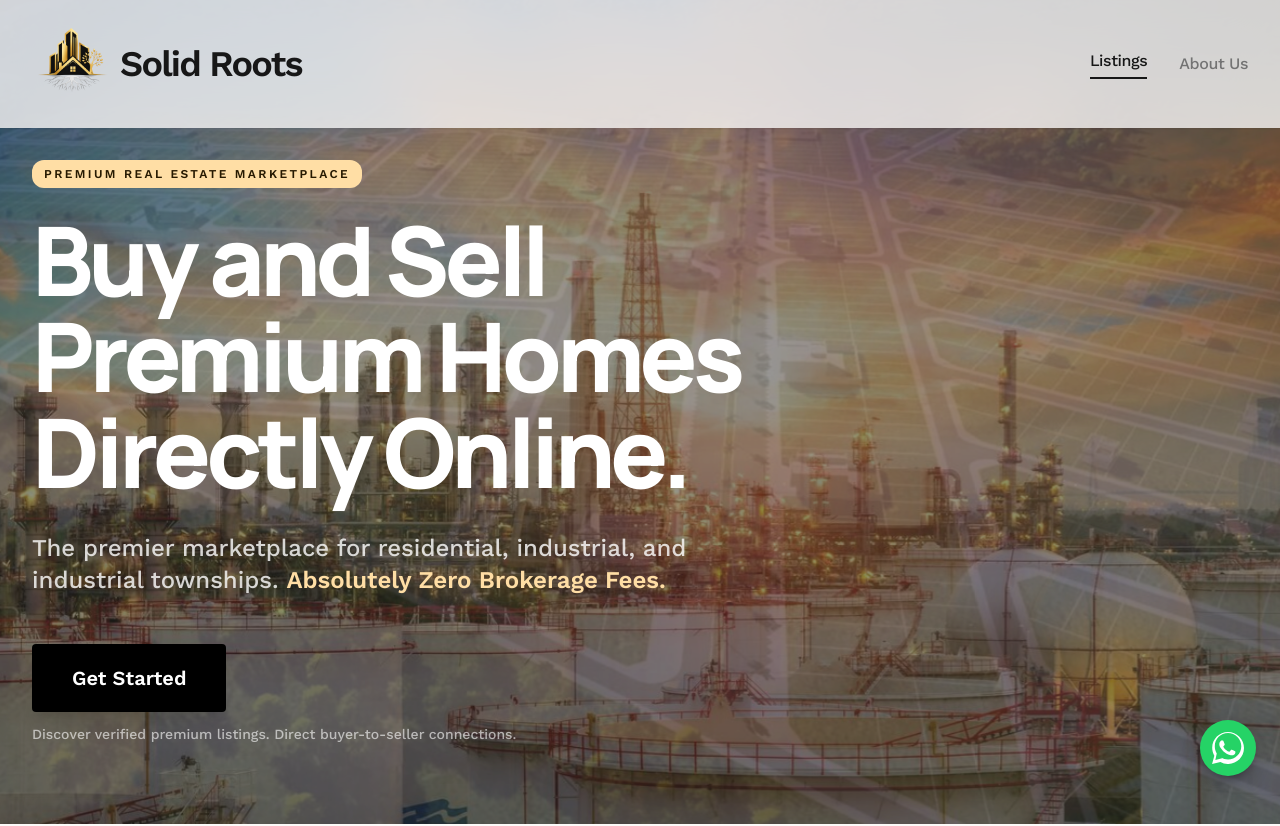
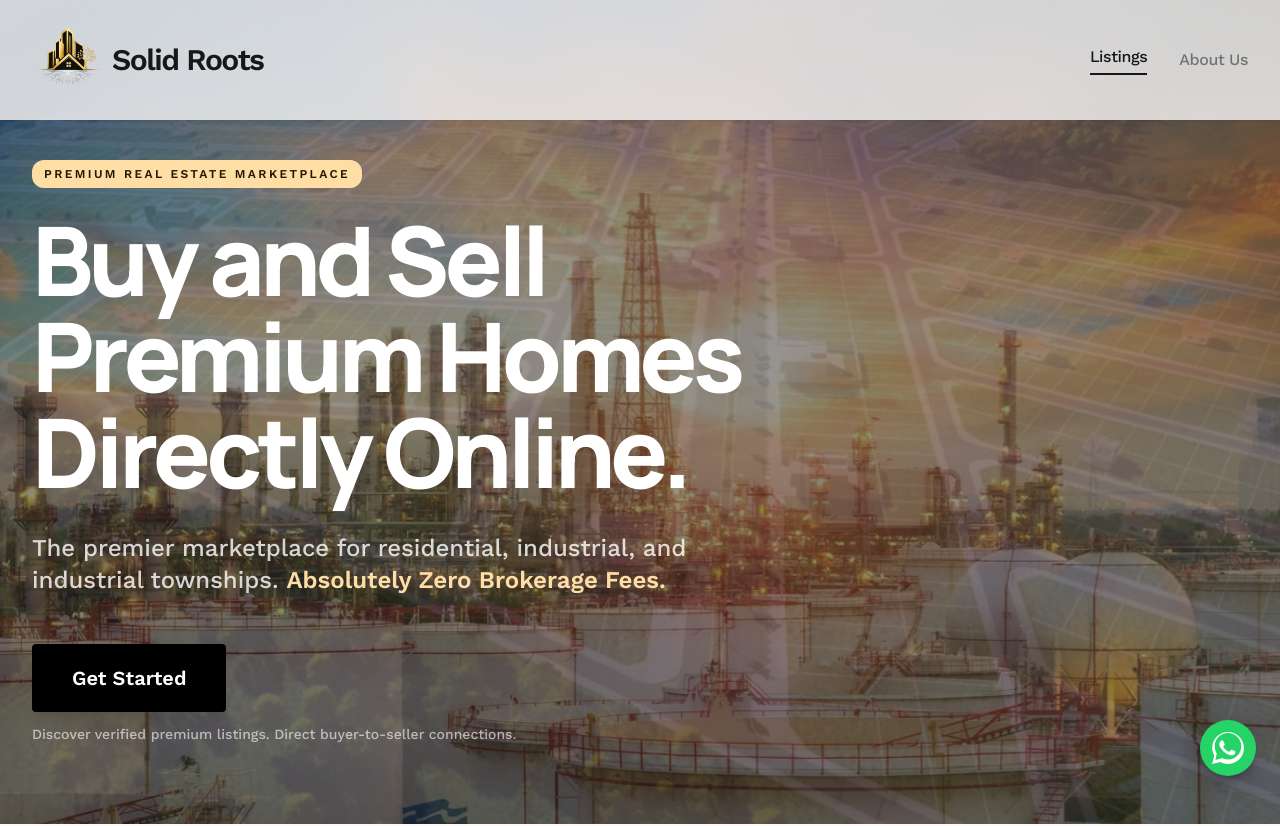
Before and after one commit to alt-solidroots/SolidRoots, a website: page public/index.html in a window 1280 px wide. Shown: the top 826 px of the page. Drawn offline with nearby package versions, Linux system fonts and the light colour scheme.

Commit message:
updated the logo

```diff
--- a/public/index.html
+++ b/public/index.html
@@ -65,8 +65,8 @@
 <header class="fixed top-0 w-full z-50 bg-surface/80 dark:bg-slate-900/80 backdrop-blur-xl shadow-sm dark:shadow-none transition-colors duration-300">
 <nav class="flex justify-between items-center w-full px-4 sm:px-6 md:px-8 py-3 md:py-4 lg:py-6 max-w-screen-2xl mx-auto font-manrope tracking-tight font-medium">
 <a href="index.html" class="flex items-center gap-2">
-  <img src="images/logo.png" alt="Solid Roots Logo" class="w-auto object-contain" style="height: 80px;">
-  <div class="text-2xl sm:text-3xl md:text-4xl font-black tracking-tighter text-neutral-900 dark:text-neutral-50">Solid Roots</div>
+  <img src="images/logo.png" alt="Solid Roots Logo" class="w-auto object-contain" style="height: 72px;">
+  <div class="text-xl sm:text-2xl md:text-3xl font-black tracking-tighter text-neutral-900 dark:text-neutral-50 -translate-y-1 md:-translate-y-3">Solid Roots</div>
 </a>
 <div class="hidden md:flex items-center space-x-6 lg:space-x-8">
 <a class="text-neutral-900 border-b-2 border-neutral-900 pb-1 text-sm lg:text-base" href="index.html">Listings</a>
```
